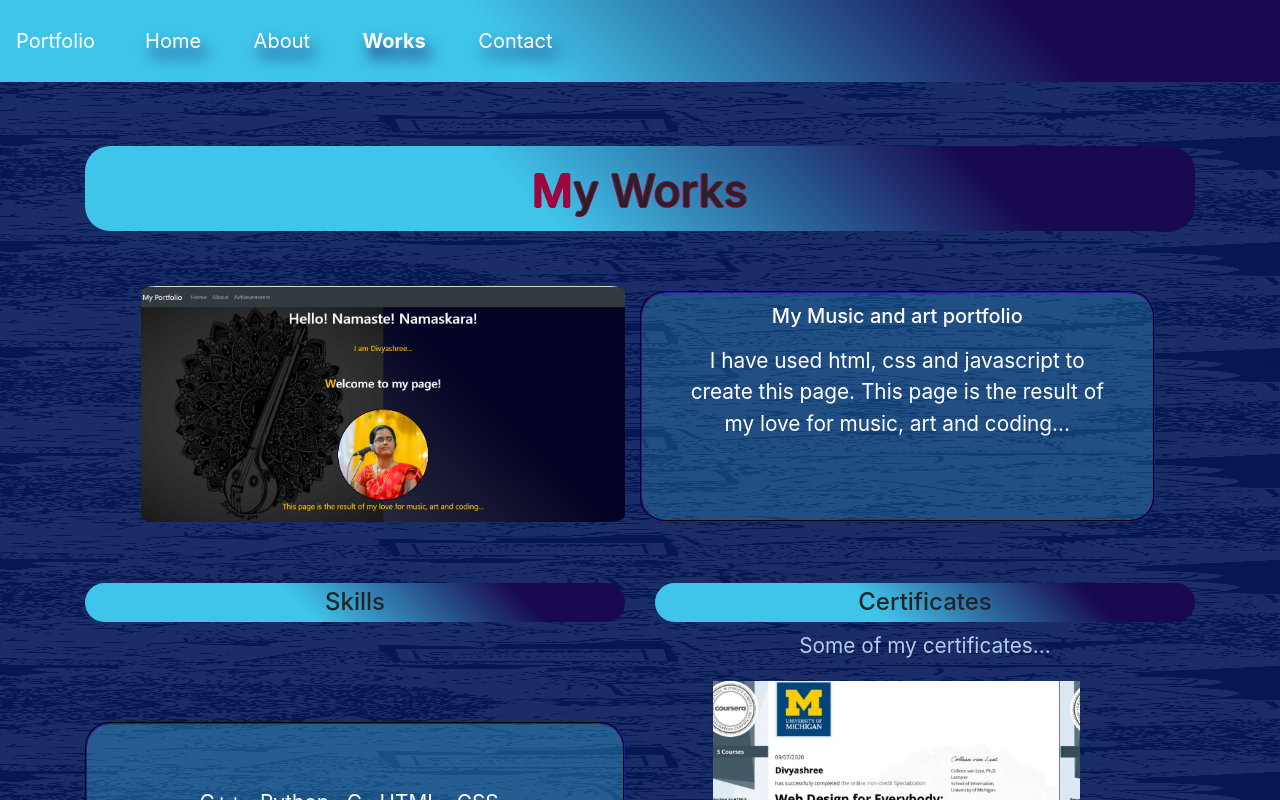
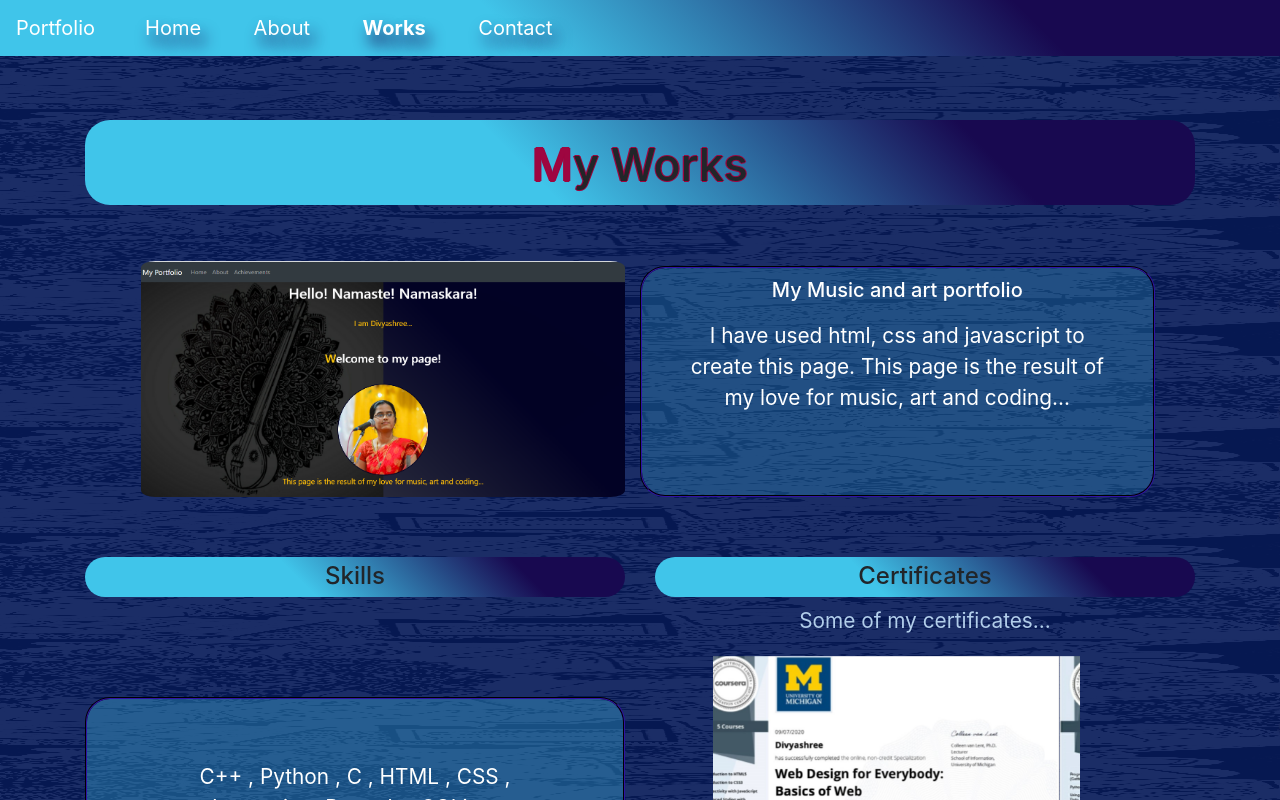
Before and after one commit to divyashreedivya/divyashreedivya.github.io, a React (Create React App) app: page /myworks in a window 1280 px wide. Shown: the top 800 px of the page. Built offline with nearby package versions, Linux system fonts and the light colour scheme.

Commit message:
updating files

```diff
--- a/src/App.css
+++ b/src/App.css
@@ -1,18 +1,13 @@
-
+body{
+  background:#180950;
+}
 .nav{
-  background: #40c5ea;
+  background:#180950;
   background: linear-gradient(45deg,#40c5ea 40%, #180950 80%);
-  /*text-align: center;*/
-  display:inline;
-  padding:1%;
- /* position: relative;*/
-
 
   }
   .link{
     color:white;
-    /*display:inline-block;*/
-    /*width:30%;*/
     font-size: 100%;
     padding:2%;
     text-align: left;
@@ -185,8 +180,7 @@
 
       background-image: url("img/techbgblue.png");
       background-size: 100% 90% ;
-     /* background-repeat:no-repeat;
-     */ background-position: right;
+      background-position: right;
       text-align: center;
     }
     .condiv
@@ -196,12 +190,11 @@
 
     background-image: url("img/techbgblue.png");
     background-size: 100% 10% ;
-   /* background-repeat:no-repeat;
-   */ background-position: right;
+    background-position: right;
     text-align: center;
     }
     body{
-      background-color: blue ;
+      background-color:#180950 ;
     }
     header{
       padding:3%;
--- a/src/App.js
+++ b/src/App.js
@@ -5,7 +5,7 @@ import
 BrowserRouter as Router,
 Route,
 } from "react-router-dom";
-import Navbar from './components/Navbar';
+import Navigationbar from './components/Navigationbar';
 import Home from './contents/Home';
 import About from './contents/About';
 import Contact from './contents/Contact';
@@ -18,7 +18,7 @@ export default class App extends React.Component {
     return (
       <Router>
       <div className="App">
-        <Navbar />
+        <Navigationbar />
         <Route exact path="/">
         <Home />
         </Route>
```
Also changed, not shown: src/components/Navigationbar.js (renamed from src/components/Navbar.js).
